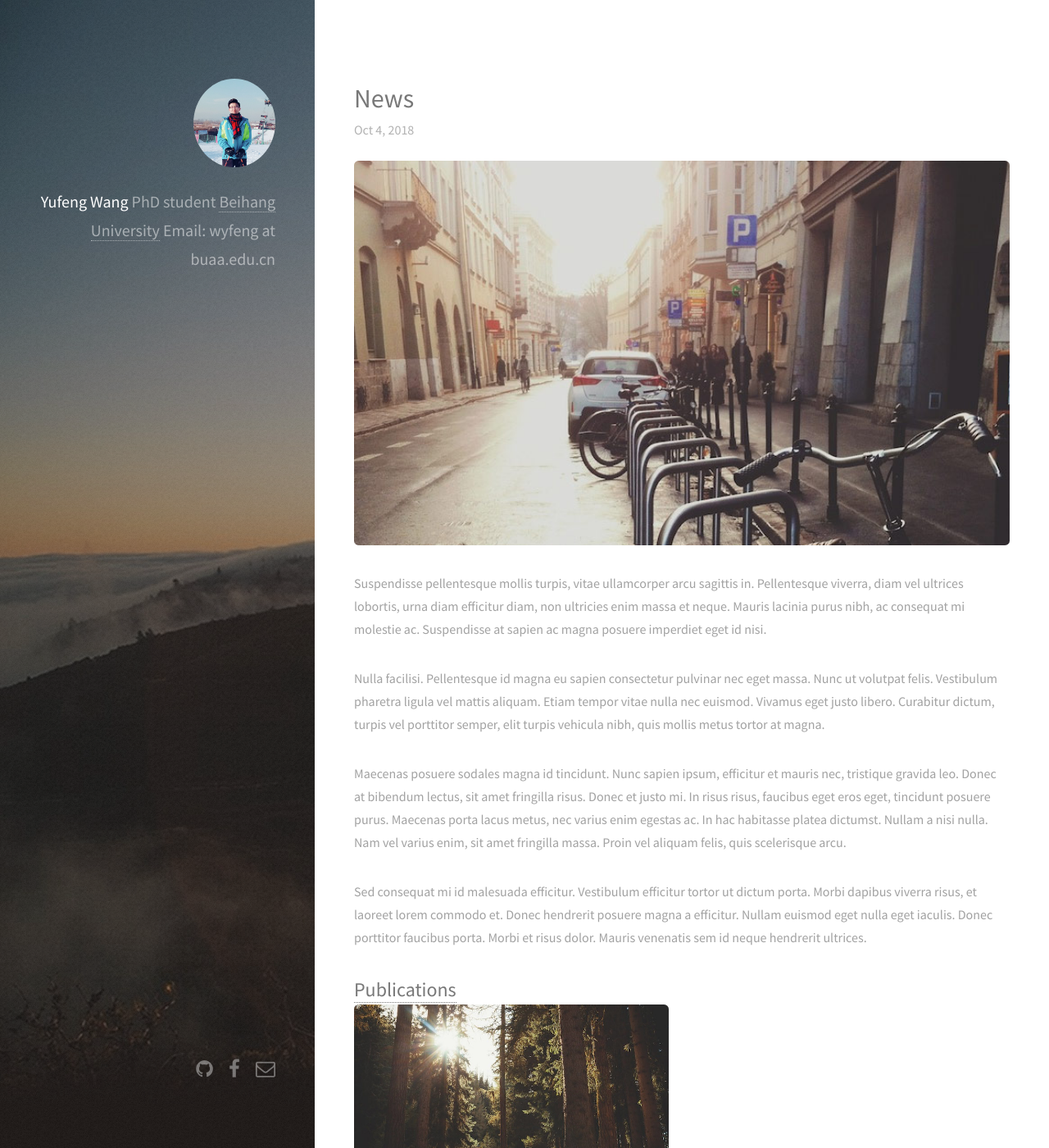
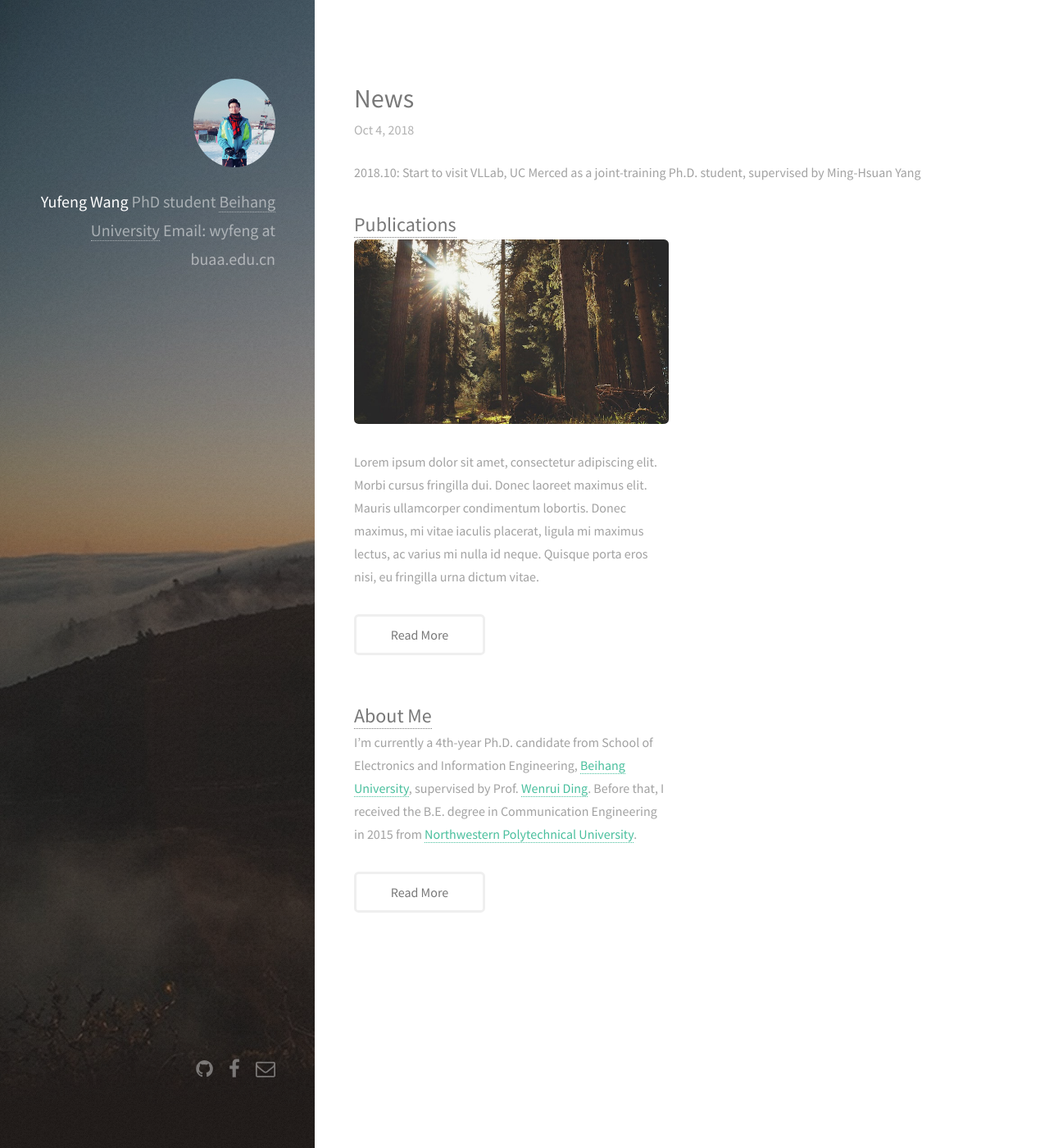
Before and after one commit to wyfeng1020/wyfeng1020.github.io, a Jekyll site: the page built from _posts/2018-10-4-News.markdown, in a window 1280 px wide and 1400 px high. Shown: the whole window at 82% size. Built offline with Jekyll 4.4.1, drawn with Linux system fonts in a browser that asks for light colours; nearby versions of some CDN libraries.

Commit message:
Update 2018-10-4-News.markdown

```diff
--- a/_posts/2018-10-4-News.markdown
+++ b/_posts/2018-10-4-News.markdown
@@ -3,10 +3,4 @@ layout: post
 title: News
 ---
 
-<img src="/images/fulls/01.jpg" class="fit image"> Suspendisse pellentesque mollis turpis, vitae ullamcorper arcu sagittis in. Pellentesque viverra, diam vel ultrices lobortis, urna diam efficitur diam, non ultricies enim massa et neque. Mauris lacinia purus nibh, ac consequat mi molestie ac. Suspendisse at sapien ac magna posuere imperdiet eget id nisi.
-
-Nulla facilisi. Pellentesque id magna eu sapien consectetur pulvinar nec eget massa. Nunc ut volutpat felis. Vestibulum pharetra ligula vel mattis aliquam. Etiam tempor vitae nulla nec euismod. Vivamus eget justo libero. Curabitur dictum, turpis vel porttitor semper, elit turpis vehicula nibh, quis mollis metus tortor at magna.
-
-Maecenas posuere sodales magna id tincidunt. Nunc sapien ipsum, efficitur et mauris nec, tristique gravida leo. Donec at bibendum lectus, sit amet fringilla risus. Donec et justo mi. In risus risus, faucibus eget eros eget, tincidunt posuere purus. Maecenas porta lacus metus, nec varius enim egestas ac. In hac habitasse platea dictumst. Nullam a nisi nulla. Nam vel varius enim, sit amet fringilla massa. Proin vel aliquam felis, quis scelerisque arcu.
-
-Sed consequat mi id malesuada efficitur. Vestibulum efficitur tortor ut dictum porta. Morbi dapibus viverra risus, et laoreet lorem commodo et. Donec hendrerit posuere magna a efficitur. Nullam euismod eget nulla eget iaculis. Donec porttitor faucibus porta. Morbi et risus dolor. Mauris venenatis sem id neque hendrerit ultrices.
+2018.10:  Start to visit VLLab, UC Merced as a joint-training Ph.D. student, supervised by Ming-Hsuan Yang
```
